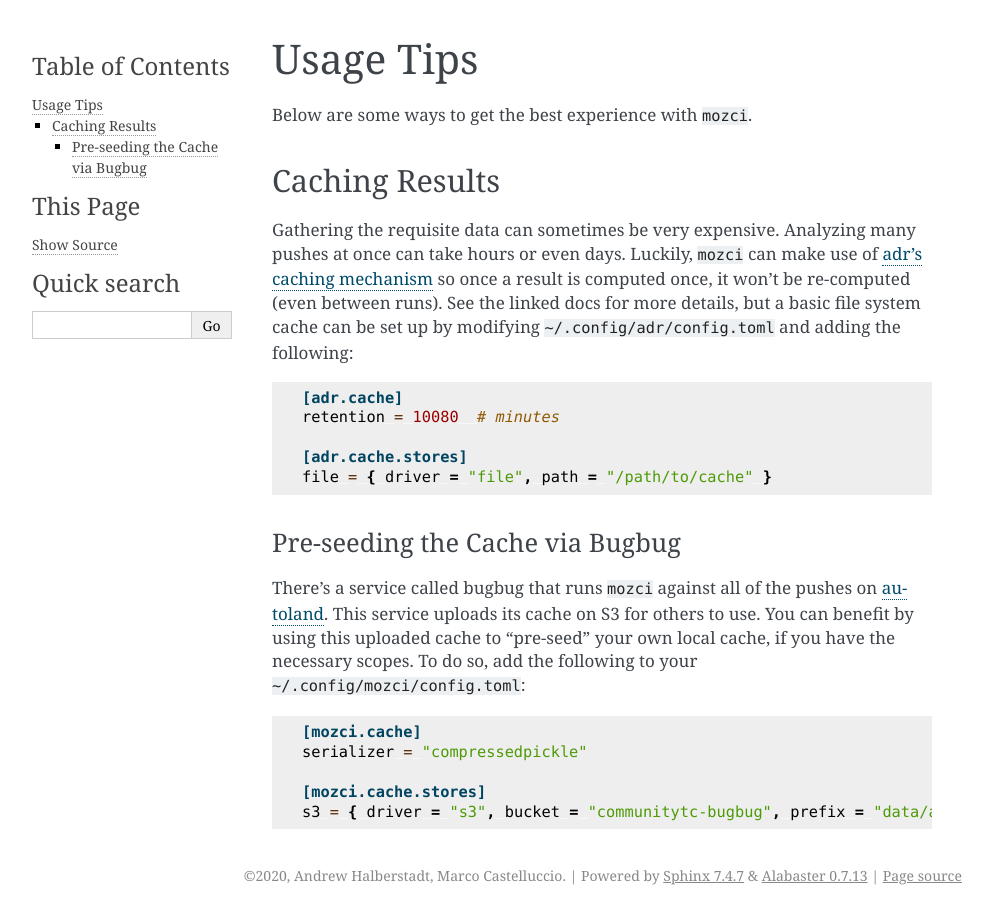
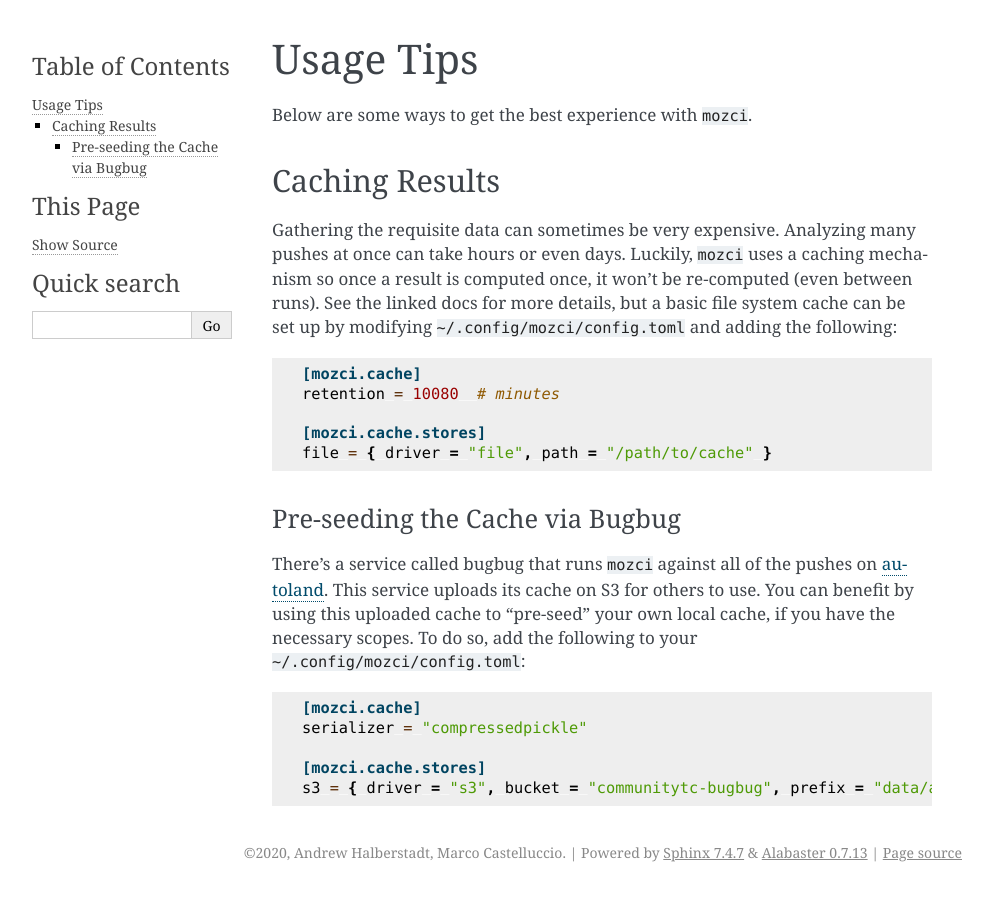
Before and after one commit to mozilla/mozci, a Sphinx documentation site: the page built from docs/usage.rst, in a window 1280 px wide. Shown: the whole page, without its empty margins (148-1141 px from the left). Built offline with Sphinx 7.4.7, drawn with Linux system fonts in a browser that asks for light colours.

Commit message:
Drop references to adr caching mechanism, since it's not built-in in mozci

```diff
--- a/docs/usage.rst
+++ b/docs/usage.rst
@@ -8,21 +8,20 @@
 ---------------
 
 Gathering the requisite data can sometimes be very expensive. Analyzing many pushes at once can take
-hours or even days. Luckily, ``mozci`` can make use of `adr's caching mechanism`_ so once a result
+hours or even days. Luckily, ``mozci`` uses a caching mechanism so once a result
 is computed once, it won't be re-computed (even between runs). See the linked docs for more details,
-but a basic file system cache can be set up by modifying ``~/.config/adr/config.toml`` and adding
+but a basic file system cache can be set up by modifying ``~/.config/mozci/config.toml`` and adding
 the following:
 
 .. code-block:: toml
 
-    [adr.cache]
+    [mozci.cache]
     retention = 10080  # minutes
 
-    [adr.cache.stores]
+    [mozci.cache.stores]
     file = { driver = "file", path = "/path/to/cache" }
 
 
-.. _adr's caching mechanism: https://active-data-recipes.readthedocs.io/en/latest/usage.html#cache
 
 
 Pre-seeding the Cache via Bugbug
```
